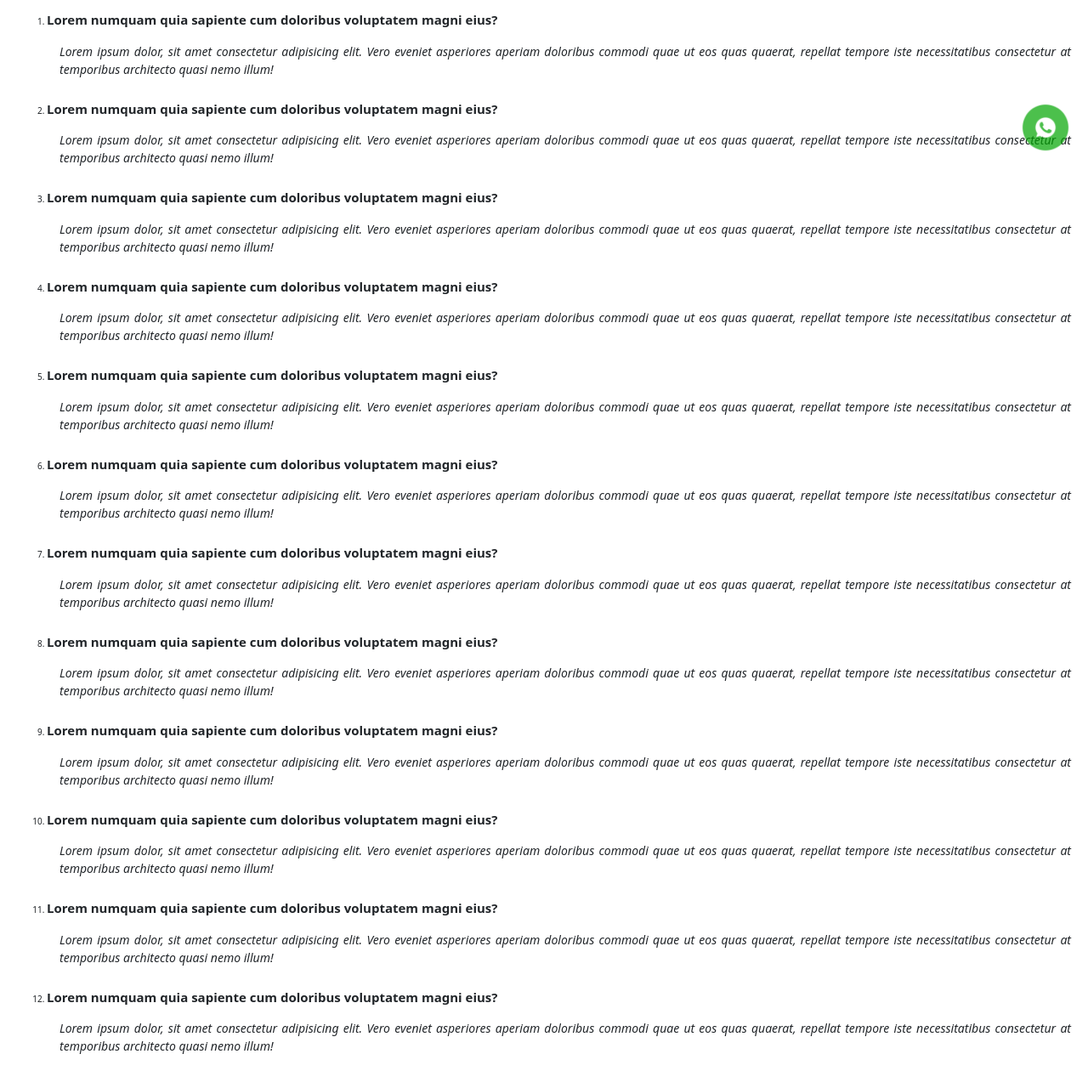
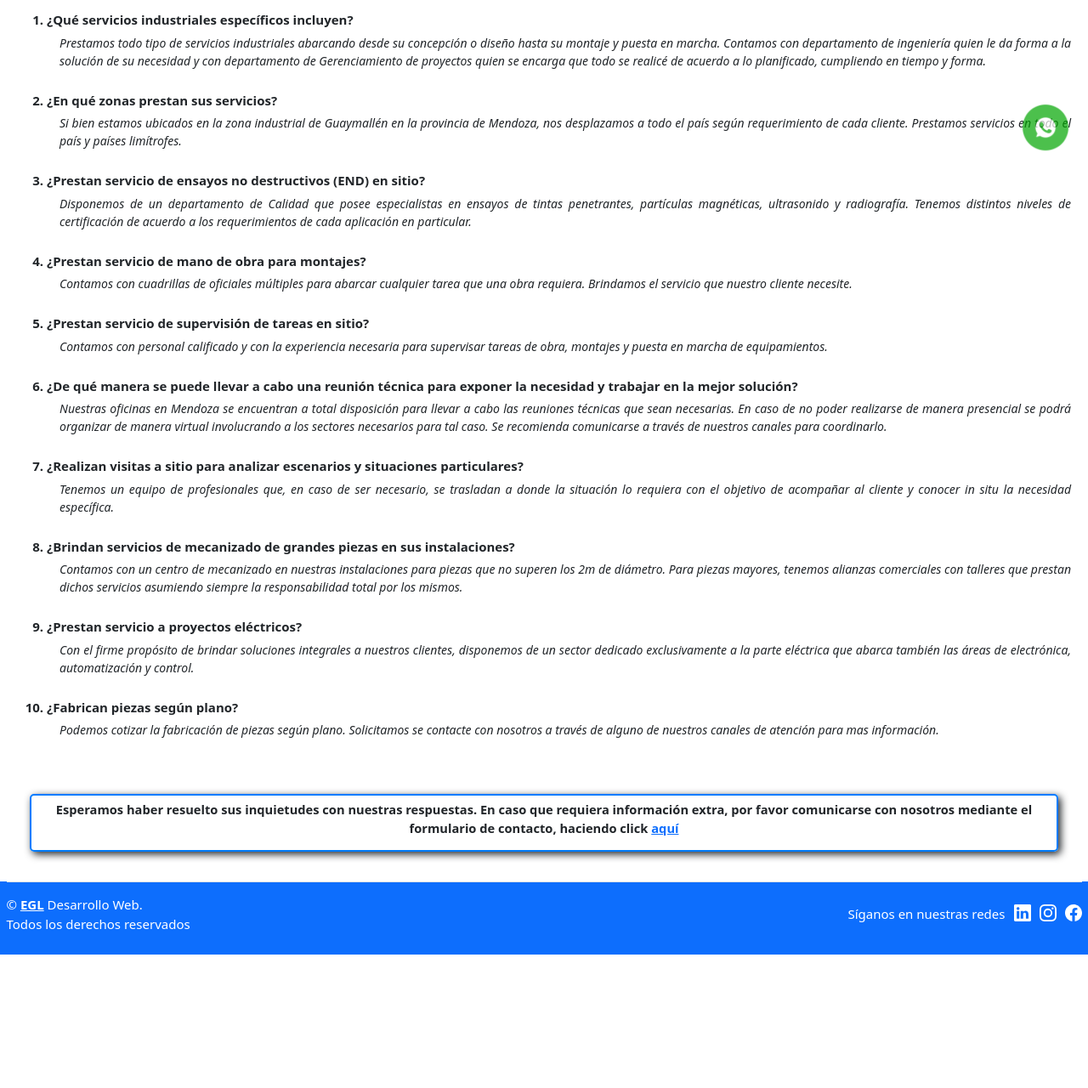
Before and after one commit to elafalla/3ra-presentacion-PF, a website: page html/faq.html in a window 1280 px wide. Shown: the part 420-1700 px from the top of the page at 85% size. After the commit the page ends 1543 px from the top, so only its background shows below. Drawn offline with nearby package versions, Linux system fonts and the light colour scheme.

Commit message:
Cambio textos en faq y ajustes

```diff
--- a/html/faq.html
+++ b/html/faq.html
@@ -81,135 +81,83 @@
       <ol class="faqLista">
         <li>
           <p class="faqPregunta">
-            Lorem numquam quia sapiente cum doloribus voluptatem magni eius?
+            ¿Qué servicios industriales específicos incluyen?
           </p>
         </li>
         <p class="faqRespuesta">
-          Lorem ipsum dolor, sit amet consectetur adipisicing elit. Vero eveniet
-          asperiores aperiam doloribus commodi quae ut eos quas quaerat,
-          repellat tempore iste necessitatibus consectetur at temporibus
-          architecto quasi nemo illum!
+          Prestamos todo tipo de servicios industriales abarcando desde su concepción o diseño hasta su montaje y puesta en marcha. Contamos con departamento de ingeniería quien le da forma a la solución de su necesidad y con departamento de Gerenciamiento de proyectos quien se encarga que todo se realicé de acuerdo a lo planificado, cumpliendo en tiempo y forma.
         </p>
         <li>
           <p class="faqPregunta">
-            Lorem numquam quia sapiente cum doloribus voluptatem magni eius?
+            ¿En qué zonas prestan sus servicios?
           </p>
         </li>
         <p class="faqRespuesta">
-          Lorem ipsum dolor, sit amet consectetur adipisicing elit. Vero eveniet
-          asperiores aperiam doloribus commodi quae ut eos quas quaerat,
-          repellat tempore iste necessitatibus consectetur at temporibus
-          architecto quasi nemo illum!
+          Si bien estamos ubicados en la zona industrial de Guaymallén en la provincia de Mendoza, nos desplazamos a todo el país según requerimiento de cada cliente. Prestamos servicios en todo el país y países limítrofes.
         </p>
         <li>
           <p class="faqPregunta">
-            Lorem numquam quia sapiente cum doloribus voluptatem magni eius?
+            ¿Prestan servicio de ensayos no destructivos (END) en sitio?
           </p>
         </li>
         <p class="faqRespuesta">
-          Lorem ipsum dolor, sit amet consectetur adipisicing elit. Vero eveniet
-          asperiores aperiam doloribus commodi quae ut eos quas quaerat,
-          repellat tempore iste necessitatibus consectetur at temporibus
-          architecto quasi nemo illum!
+          Disponemos de un departamento de Calidad que posee especialistas en ensayos de tintas penetrantes, partículas magnéticas, ultrasonido y radiografía. Tenemos distintos niveles de certificación de acuerdo a los requerimientos de cada aplicación en particular.
         </p>
         <li>
           <p class="faqPregunta">
-            Lorem numquam quia sapiente cum doloribus voluptatem magni eius?
+            ¿Prestan servicio de mano de obra para montajes?
           </p>
         </li>
         <p class="faqRespuesta">
-          Lorem ipsum dolor, sit amet consectetur adipisicing elit. Vero eveniet
-          asperiores aperiam doloribus commodi quae ut eos quas quaerat,
-          repellat tempore iste necessitatibus consectetur at temporibus
-          architecto quasi nemo illum!
+          Contamos con cuadrillas de oficiales múltiples para abarcar cualquier tarea que una obra requiera. Brindamos el servicio que nuestro cliente necesite.
         </p>
         <li>
           <p class="faqPregunta">
-            Lorem numquam quia sapiente cum doloribus voluptatem magni eius?
+            ¿Prestan servicio de supervisión de tareas en sitio?
           </p>
         </li>
         <p class="faqRespuesta">
-          Lorem ipsum dolor, sit amet consectetur adipisicing elit. Vero eveniet
-          asperiores aperiam doloribus commodi quae ut eos quas quaerat,
-          repellat tempore iste necessitatibus consectetur at temporibus
-          architecto quasi nemo illum!
+          Contamos con personal calificado y con la experiencia necesaria para supervisar tareas de obra, montajes y puesta en marcha de equipamientos.
         </p>
         <li>
           <p class="faqPregunta">
-            Lorem numquam quia sapiente cum doloribus voluptatem magni eius?
+            ¿De qué manera se puede llevar a cabo una reunión técnica para exponer la necesidad y trabajar en la mejor solución?
           </p>
         </li>
         <p class="faqRespuesta">
-          Lorem ipsum dolor, sit amet consectetur adipisicing elit. Vero eveniet
-          asperiores aperiam doloribus commodi quae ut eos quas quaerat,
-          repellat tempore iste necessitatibus consectetur at temporibus
-          architecto quasi nemo illum!
+          Nuestras oficinas en Mendoza se encuentran a total disposición para llevar a cabo las reuniones técnicas que sean necesarias. En caso de no poder realizarse de manera presencial se podrá organizar de manera virtual involucrando a los sectores necesarios para tal caso. Se recomienda comunicarse a través de nuestros canales para coordinarlo.
         </p>
         <li>
           <p class="faqPregunta">
-            Lorem numquam quia sapiente cum doloribus voluptatem magni eius?
+            ¿Realizan visitas a sitio para analizar escenarios y situaciones particulares?
           </p>
         </li>
         <p class="faqRespuesta">
-          Lorem ipsum dolor, sit amet consectetur adipisicing elit. Vero eveniet
-          asperiores aperiam doloribus commodi quae ut eos quas quaerat,
-          repellat tempore iste necessitatibus consectetur at temporibus
-          architecto quasi nemo illum!
+          Tenemos un equipo de profesionales que, en caso de ser necesario, se trasladan a donde la situación lo requiera con el objetivo de acompañar al cliente y conocer in situ la necesidad específica.
         </p>
         <li>
           <p class="faqPregunta">
-            Lorem numquam quia sapiente cum doloribus voluptatem magni eius?
+            ¿Brindan servicios de mecanizado de grandes piezas en sus instalaciones?
           </p>
         </li>
         <p class="faqRespuesta">
-          Lorem ipsum dolor, sit amet consectetur adipisicing elit. Vero eveniet
-          asperiores aperiam doloribus commodi quae ut eos quas quaerat,
-          repellat tempore iste necessitatibus consectetur at temporibus
-          architecto quasi nemo illum!
+          Contamos con un centro de mecanizado en nuestras instalaciones para piezas que no superen los 2m de diámetro. Para piezas mayores, tenemos alianzas comerciales con talleres que prestan dichos servicios asumiendo siempre la responsabilidad total por los mismos.
         </p>
         <li>
           <p class="faqPregunta">
-            Lorem numquam quia sapiente cum doloribus voluptatem magni eius?
+            ¿Prestan servicio a proyectos eléctricos?
           </p>
         </li>
         <p class="faqRespuesta">
-          Lorem ipsum dolor, sit amet consectetur adipisicing elit. Vero eveniet
-          asperiores aperiam doloribus commodi quae ut eos quas quaerat,
-          repellat tempore iste necessitatibus consectetur at temporibus
-          architecto quasi nemo illum!
+          Con el firme propósito de brindar soluciones integrales a nuestros clientes, disponemos de un sector dedicado exclusivamente a la parte eléctrica que abarca también las áreas de electrónica, automatización y control.
         </p>
         <li>
           <p class="faqPregunta">
-            Lorem numquam quia sapiente cum doloribus voluptatem magni eius?
+          ¿Fabrican piezas según plano?
           </p>
         </li>
         <p class="faqRespuesta">
-          Lorem ipsum dolor, sit amet consectetur adipisicing elit. Vero eveniet
-          asperiores aperiam doloribus commodi quae ut eos quas quaerat,
-          repellat tempore iste necessitatibus consectetur at temporibus
-          architecto quasi nemo illum!
-        </p>
-        <li>
-          <p class="faqPregunta">
-            Lorem numquam quia sapiente cum doloribus voluptatem magni eius?
-          </p>
-        </li>
-        <p class="faqRespuesta">
-          Lorem ipsum dolor, sit amet consectetur adipisicing elit. Vero eveniet
-          asperiores aperiam doloribus commodi quae ut eos quas quaerat,
-          repellat tempore iste necessitatibus consectetur at temporibus
-          architecto quasi nemo illum!
-        </p>
-        <li>
-          <p class="faqPregunta">
-            Lorem numquam quia sapiente cum doloribus voluptatem magni eius?
-          </p>
-        </li>
-        <p class="faqRespuesta">
-          Lorem ipsum dolor, sit amet consectetur adipisicing elit. Vero eveniet
-          asperiores aperiam doloribus commodi quae ut eos quas quaerat,
-          repellat tempore iste necessitatibus consectetur at temporibus
-          architecto quasi nemo illum!
+          Podemos cotizar la fabricación de piezas según plano. Solicitamos se contacte con nosotros a través de alguno de nuestros canales de atención para mas información.
         </p>
       </ol>
     </section>
--- a/scss/_footer.scss
+++ b/scss/_footer.scss
@@ -8,6 +8,7 @@
         color: white;
         a {
           color: white;
+          font-weight: bold;
         }
       }
     }
--- a/scss/_general.scss
+++ b/scss/_general.scss
@@ -295,11 +295,14 @@ aside {
 
 .faqLista {
   margin-left: 30px;
+  font-size: 1.5rem;
+  font-weight: bold;
 }
 
 .faqPregunta {
   font-size: 1.5rem;
   font-weight: bold;
+  margin: 0;
 }
 
 .faqRespuesta {
@@ -310,6 +313,7 @@ aside {
   font-size: 1.4rem;
   font-style: oblique;
   text-align: justify;
+  font-weight: lighter;
 }
 
 .faqContacto {
```
Also changed, not shown: css/estilo.css.
